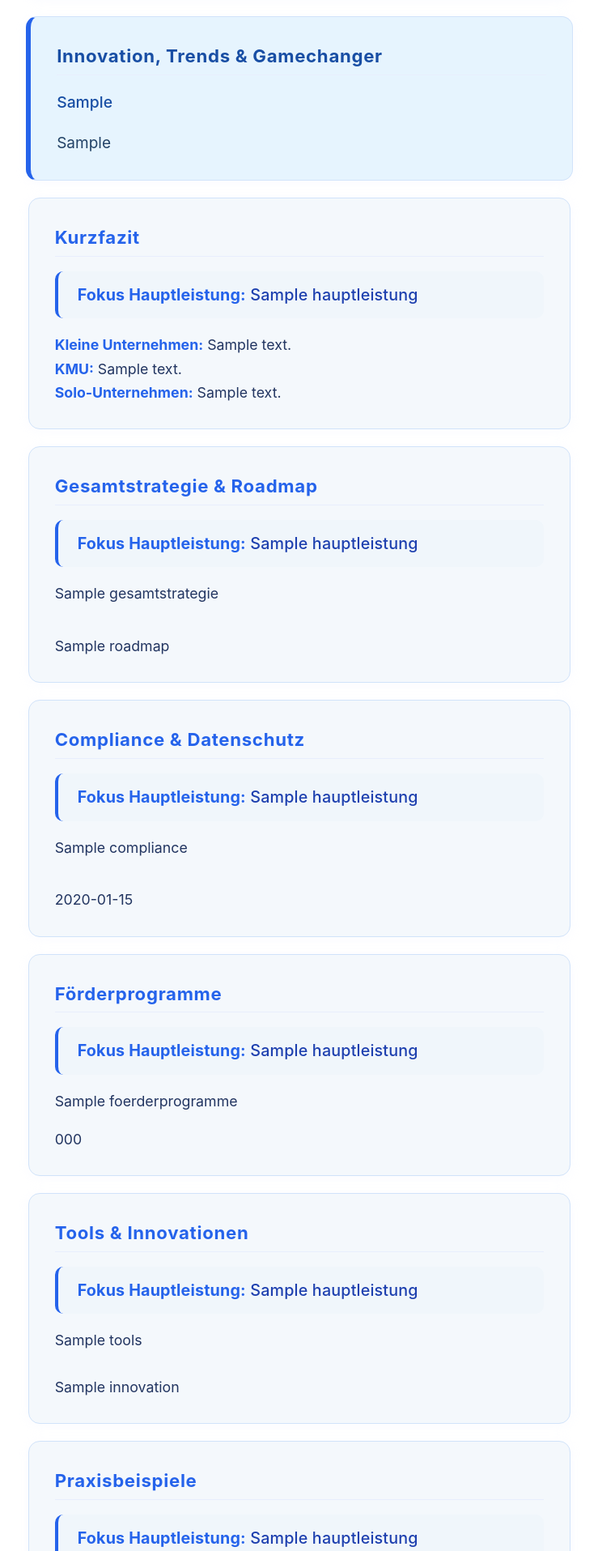
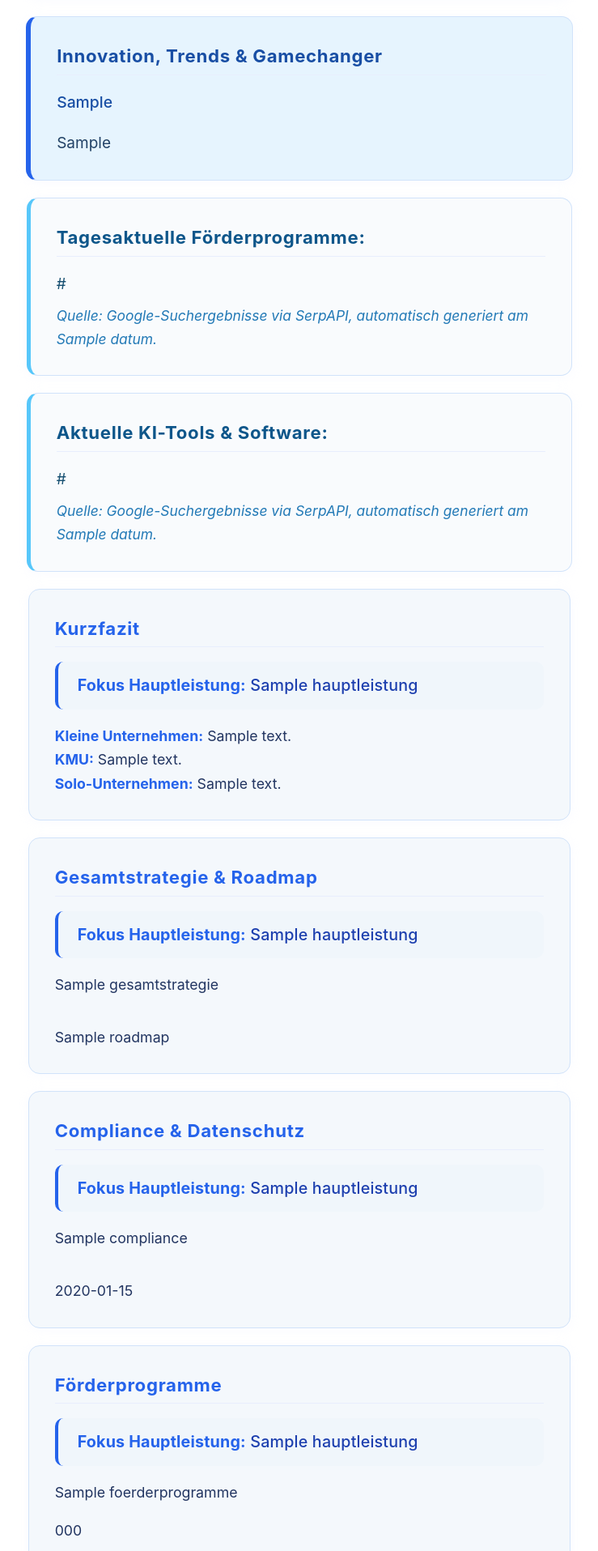
Before and after one commit to Wolf-Achtung/make-ki-backend-neu, a Python web app: template templates/pdf_template.html in a window 1280 px wide. Shown: the part 1109-3024 px from the top of the page at 81% size, without its empty margins (270-1009 px from the left). Run offline with Jinja, Linux system fonts and the light colour scheme; the template is opened without the code that fills it: most values are stand-ins (such as "Sample title", 1, 10 or a date in 2020).

Commit message:
Add files via upload

```diff
--- a/templates/pdf_template.html
+++ b/templates/pdf_template.html
@@ -206,6 +206,35 @@ th {
   </div>
 </div>
 {% endif %}
+<!-- LIVE-WEBSEARCH: FÖRDERPROGRAMME -->
+{% if websearch_links_foerder %}
+<div class="report-section" style="page-break-before: always;">
+  <div class="chapter-box" style="background: #f9fbfd; border-left: 5px solid #57c7fa;">
+    <h2 style="color: #0e568a;">Tagesaktuelle Förderprogramme:</h2>
+    <div style="font-size:1.07em; color:#154e70; margin-bottom:0;">
+      {{ websearch_links_foerder | safe }}
+    </div>
+    <div style="margin-top:10px; font-size:0.98em; color:#2279b6;">
+      <em>Quelle: Google-Suchergebnisse via SerpAPI, automatisch generiert am {{ datum }}.</em>
+    </div>
+  </div>
+</div>
+{% endif %}
+
+<!-- LIVE-WEBSEARCH: KI-TOOLS -->
+{% if websearch_links_tools %}
+<div class="report-section" style="page-break-before: always;">
+  <div class="chapter-box" style="background: #f9fbfd; border-left: 5px solid #57c7fa;">
+    <h2 style="color: #0e568a;">Aktuelle KI-Tools & Software:</h2>
+    <div style="font-size:1.07em; color:#154e70; margin-bottom:0;">
+      {{ websearch_links_tools | safe }}
+    </div>
+    <div style="margin-top:10px; font-size:0.98em; color:#2279b6;">
+      <em>Quelle: Google-Suchergebnisse via SerpAPI, automatisch generiert am {{ datum }}.</em>
+    </div>
+  </div>
+</div>
+{% endif %}
 
 <!-- KURZFAZIT -->
 {% if summary_klein or summary_kmu or summary_solo %}
```
